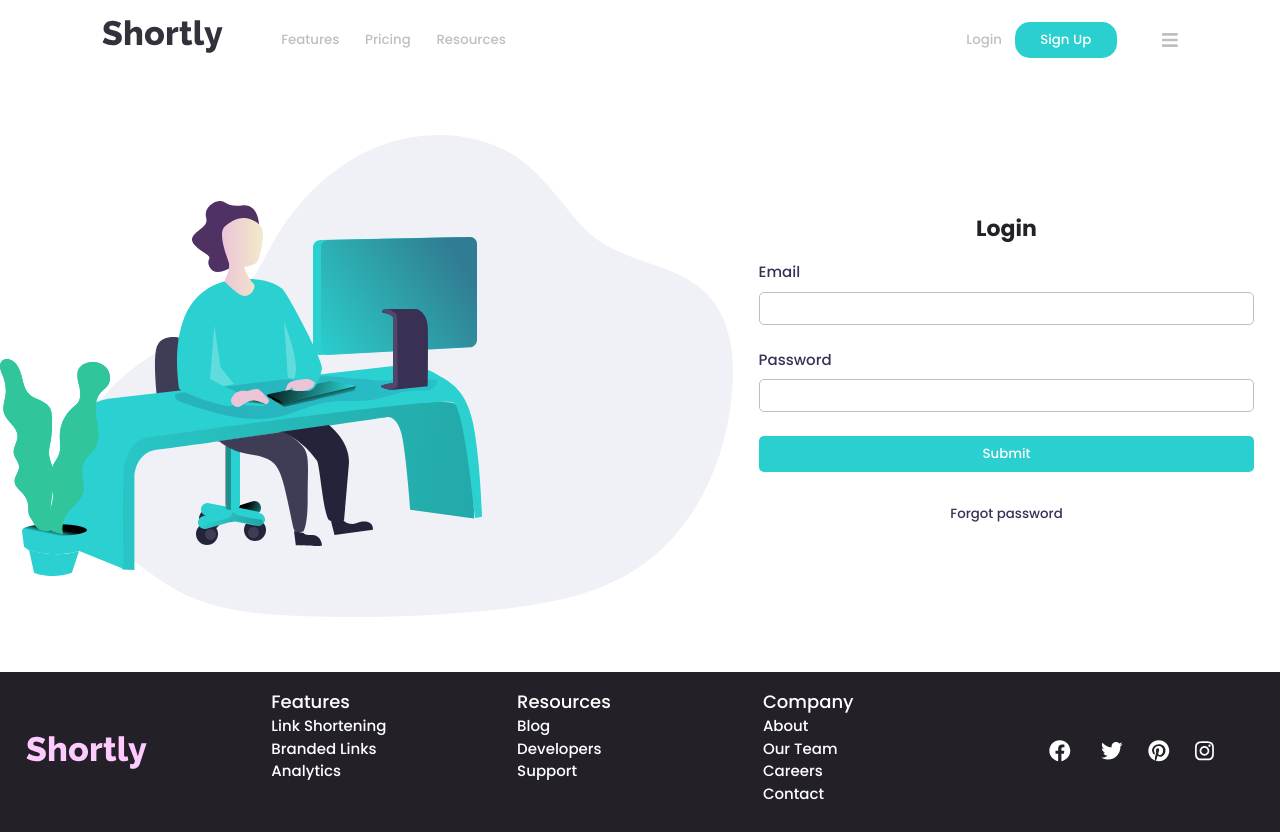
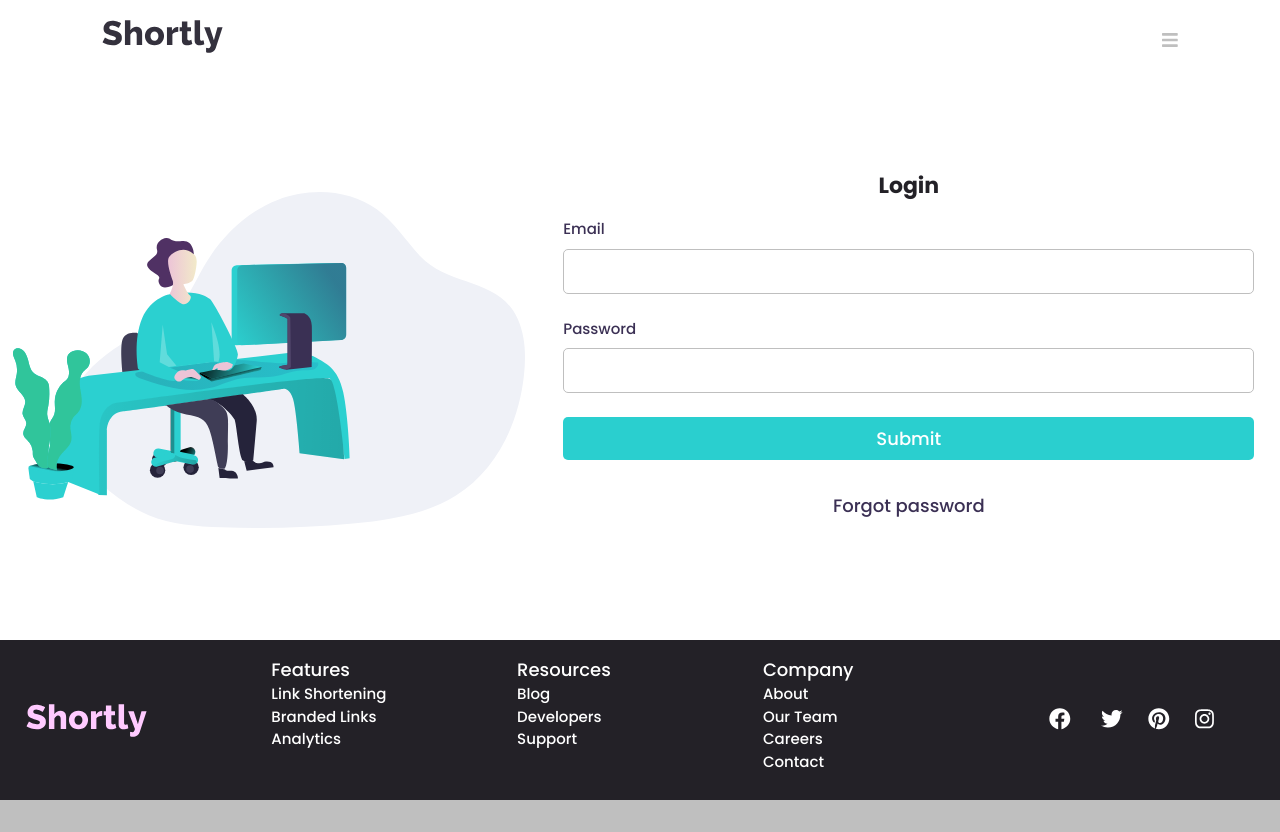
Before and after one commit to sarahkvburnett/shortly-url, a React (Create React App) app in the folder client/: page /login in a window 1280 px wide. After the commit the page ends 800 px from the top, so only its background shows below. Built offline with nearby package versions, Linux system fonts and the light colour scheme.

Commit message:
styling edits

```diff
--- a/client/src/Styles.js
+++ b/client/src/Styles.js
@@ -15,8 +15,8 @@ export const darkViolet = "hsl(260, 8%, 14%)";
 export const white = "#FFF";
 
 export const tablet = "500px";
-export const desktop = "800px";
-export const breakpoint = '800px';
+export const desktop = "900px";
+export const breakpoint = '900px';
 
 export const Button = styled.button`
     background: none;
@@ -49,8 +49,7 @@ export const PrimaryButton = styled(Button)`
 `
 
 export const Form = styled.form`
-    min-height: 70vh;
-    margin: 2vh 2vw;
+    margin: 0 2vw;
     width: 90%;
     h3 {
         margin: 1vh 0;
@@ -60,6 +59,15 @@ export const Form = styled.form`
     flex-direction: column;
     align-items: center;
     justify-content: center;
+    @media (min-width: ${desktop}) {
+        min-height: 70vh;
+        padding-bottom: 2vh;
+    }
+    @media (max-width: ${tablet}) {
+        input, button, label {
+            line-height: 2;
+        }
+    }
 `
 
 export const FormBtn = styled(Button)`
@@ -91,7 +99,7 @@ export const Label = styled.label`
 export const Input = styled.input`
     display: block;
     width: 100%;
-    padding: 1vh 2vw;
+    padding: 1vh 1vw;
     margin: 1vh 0;
     border-radius: 5px;
     border: 1px solid ${grey};
--- a/client/src/components/links/DashLink.js
+++ b/client/src/components/links/DashLink.js
@@ -7,6 +7,7 @@ import { shortlyUrl } from '../../utilities/url';
 import { linkBackgroundColor as background, linkColor as color} from '../../utilities/styling'
 
 const Link = styled.div`
+    cursor: pointer;
     max-width: 96vw;
     margin: 2vh 2vw;
     padding: 1vh 1vw;
--- a/client/src/index.css
+++ b/client/src/index.css
@@ -18,8 +18,10 @@ body {
     color: hsl(260, 8%, 14%);
 }
 
-button {
+button, input, label {
     font-family: 'Poppins', sans-serif;
+    font-size: 18px;
+    line-height: 1.5;
 }
 
 h1 {
--- a/client/src/pages/Auth.js
+++ b/client/src/pages/Auth.js
@@ -1,36 +1,43 @@
 import React from 'react';
 import styled from 'styled-components';
-import { white, breakpoint } from '../Styles';
+import { white, desktop } from '../Styles';
 import { Login } from '../components/auth/Login';
 import { Logout } from '../components/auth/Logout';
 import { Signup } from '../components/auth/Signup';
-import MediaQuery from 'react-responsive';
 import image from '../images/illustration-working.svg';
 
 const AuthPg = styled.div`
-    min-height: 70vh;
-    display: flex;
     background: ${white};
+    margin: auto;
+    @media (min-width: ${desktop}){
+        display: flex;
+        flex-direction: row-reverse;
+        min-height: 70vh;
+    }
 `
 
 const Img = styled.div`
-    min-height: 70vh;
-    width: 70vw;
     display: flex;
     align-items: center;
     justify-content: center;
+    img {
+        max-width: 100%;
+        padding: 1vh 1vw;
+    }
+    @media (min-width: ${desktop}){
+        min-height: 70vh;
+        width: 70vw;
+    }
 `
 
 
 export const Auth = ({auth}) => {
     return (
         <AuthPg>
-            <MediaQuery minDeviceWidth={breakpoint}>
-                <Img><img src={image} alt="woman working at desk"/></Img>
-            </MediaQuery>
             { auth==="login" && <Login/> }
             { auth==="logout" && <Logout/> }
             { auth==="signup" && <Signup/> }
+            <Img><img src={image} alt="woman working at desk"/></Img>
         </AuthPg>
     )
 }
```
